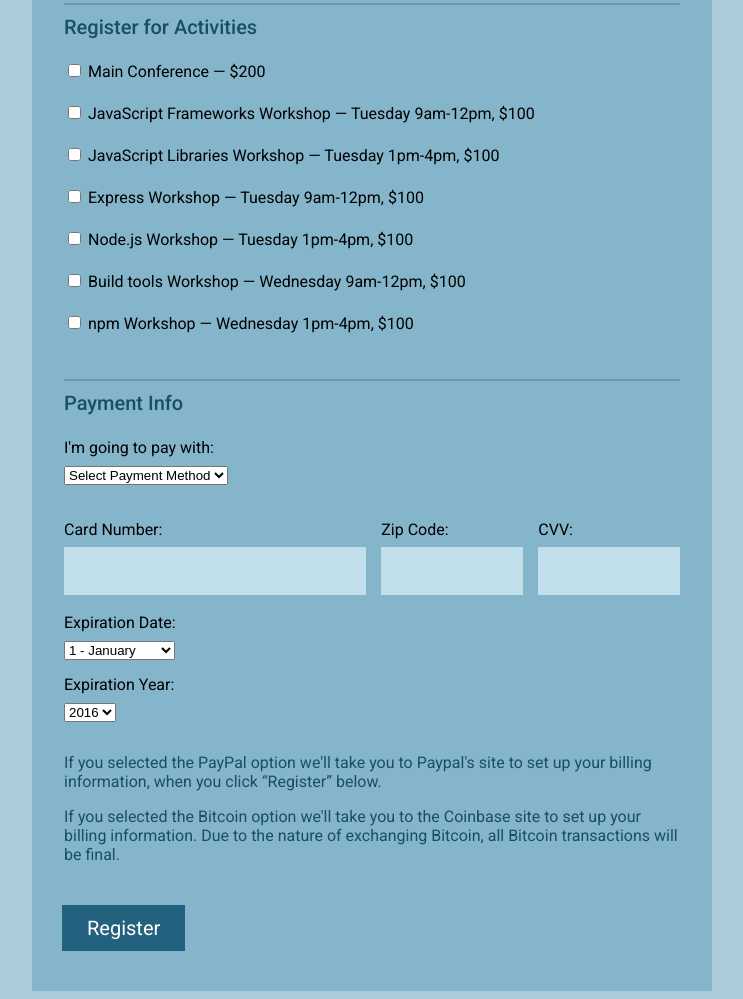
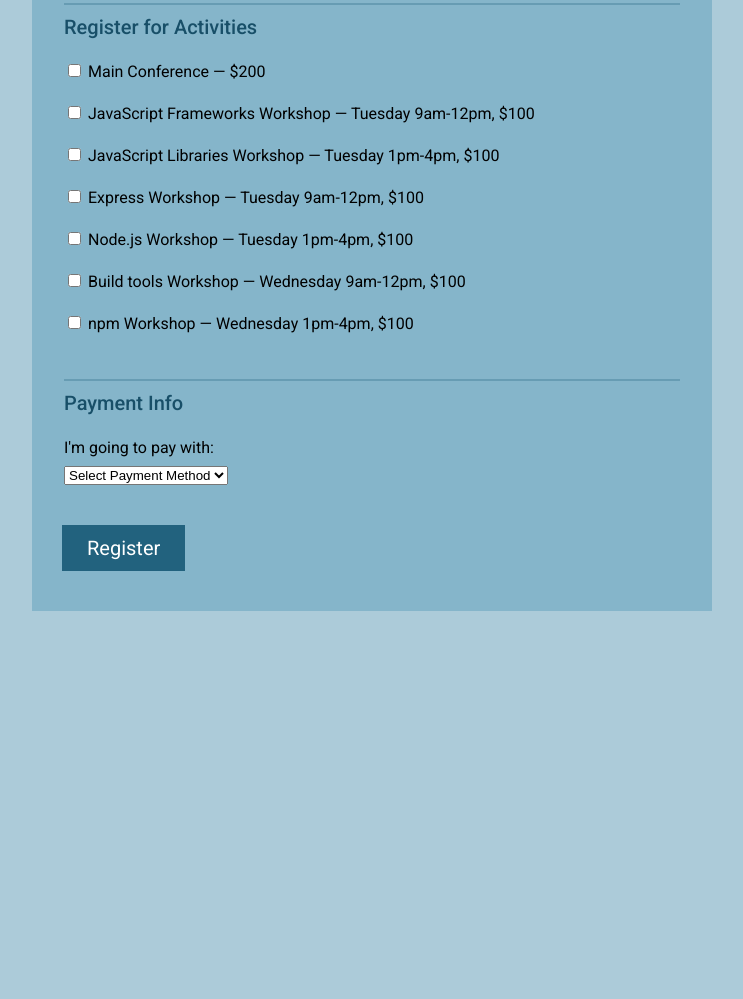
Before and after one commit to sgehringDesign/treehouse-interactive-form, a plain HTML site: page index.html in a window 1280 px wide. Shown: the part 700-1699 px from the top of the page, without its empty margins (268-1011 px from the left). After the commit the page ends 1319 px from the top, so only its background shows below. Drawn offline with nearby package versions, Linux system fonts and the light colour scheme.

Commit message:
adding payment functionality

```diff
--- a/index.html
+++ b/index.html
@@ -94,7 +94,7 @@
           <option value="bitcoin">Bitcoin</option>
         </select>
 
-        <div id="credit-card" class="credit-card">
+        <div id="credit-card" class="credit-card payment-option" >
 
           <div class="col-6 col">
             <label for="cc-num">Card Number:</label>
@@ -136,11 +136,11 @@
           </select>
         </div>
 
-        <div>
+        <div id="paypal" class="payment-option">
         	<p>If you selected the PayPal option we'll take you to Paypal's site to set up your billing information, when you click “Register” below.</p>
         </div>
 
-        <div>
+        <div id="bitcoin" class="payment-option">
         	<p>If you selected the Bitcoin option we'll take you to the Coinbase site to set up your billing information. Due to the nature of exchanging Bitcoin, all Bitcoin transactions will be final.</p>
         </div>
 
@@ -163,17 +163,19 @@
 
 
       // SAVE & CLEAR COLOR OPTIONS FOR LATER REPOPULATION BASED ON DESIGN SELECTION
-      const ary_ElementsShirtColors = $( "#color" ).children();
+      var ary_ElementsShirtColors = $( "#color" ).children();
       $( "#colors-js-puns" ).hide(); // hide section becuase we are clearing options
       $( "#color" ).html(''); //clear options
 
 
-      const ary_ActivityItems = $( ".activities" ).find('input');
+      var ary_ActivityItems = $( ".activities" ).find('input');
 
       var obj_Total = $('<fieldset/>', {'id':'total', html: '<legend>Total</legend><span id="total-value">$0</span>'});
       $(obj_Total).hide();
       $(obj_Total).insertAfter('.activities');
 
+
+      var ary_PaymentOptions = $( ".payment-option" ).hide();
 
 
       // FUNCTIONS ==================================================================
@@ -272,7 +274,29 @@
             });
           }
         }
+      });
 
+
+       // PAYMENT EVENT HANDLER :
+      $('#payment').change(function() {
+
+        var value = $('#payment').val();
+        $(ary_PaymentOptions).hide();
+
+        if(value == 'credit card') {
+          console.log(0);
+          $(ary_PaymentOptions[0]).show();
+        }
+
+        if(value == 'paypal') {
+          console.log(1);
+          $(ary_PaymentOptions[1]).show();
+        }
+
+        if(value == 'bitcoin') {
+          console.log(2);
+          $(ary_PaymentOptions[2]).show();
+        }
 
       });
 
```
